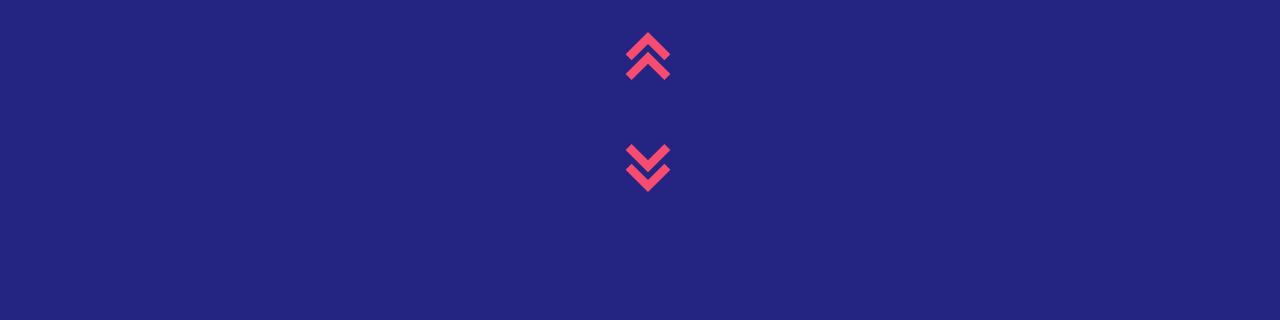
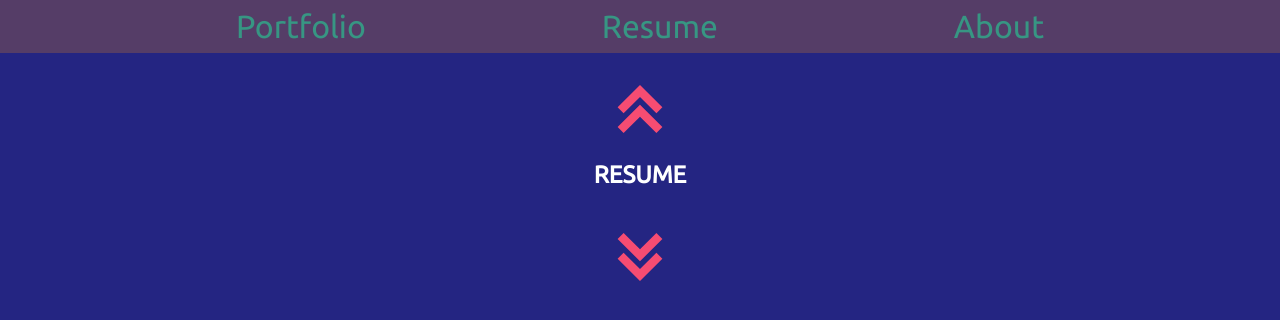
Before and after one commit to tarekel96/Portfolio_App, a React (Create React App) app in the folder portfolio/: page / in a window 1280 px wide. Both pictures are taken after a click on the icon 648 px from the left and 1017 px from the top of the page. Shown: the top 320 px of the page. Built offline with nearby package versions, Linux system fonts and the light colour scheme.

Commit message:
created the nav component and the nav items are now functional with the page index state of the root app

```diff
--- a/portfolio/src/App.js
+++ b/portfolio/src/App.js
@@ -3,7 +3,7 @@ import { useTransition } from 'react-spring';
 import projectDataJSON from './data/projects.json';
 import Portfolio from './pages/Portfolio.js';
 import Loading from './pages/Loading.js';
-import { Section } from './components/Section.js';
+import Resume from './pages/Resume.js';
 import './styles/main.css';
 
 const App = () => {
@@ -90,10 +90,11 @@ const App = () => {
 					previous={handleCardPrevClick}
 					slideUp={handleSlideUp}
 					slideDown={handleSlideDown}
+					setPageIndex={setPageIndex}
 				/>
 			);
 		case 1:
-			return <Section upAndDownArrows={true} slideUp={handleSlideUp} slideDown={handleSlideDown} />;
+			return <Resume slideUp={handleSlideUp} slideDown={handleSlideDown} setPageIndex={setPageIndex} />;
 		default:
 			return (
 				<Portfolio
@@ -104,6 +105,7 @@ const App = () => {
 					previous={handleCardPrevClick}
 					slideUp={handleSlideUp}
 					slideDown={handleSlideDown}
+					setPageIndex={setPageIndex}
 				/>
 			);
 	}
--- /dev/null
+++ b/portfolio/src/components/Layout.js
@@ -0,0 +1,12 @@
+import React from 'react';
+import { Navbar } from './Navbar.js';
+import styles from './Layout.module.css';
+
+export const Layout = ({ children, hasNavbar = true, setPageIndex }) => {
+	return (
+		<div className={`${styles['layoutContainer']}`}>
+			{hasNavbar && <Navbar setPageIndex={setPageIndex} />}
+			{children}
+		</div>
+	);
+};
--- /dev/null
+++ b/portfolio/src/components/Layout.module.css
@@ -0,0 +1,5 @@
+.layoutContainer {
+	margin: 0;
+	padding: 0;
+	box-sizing: border-box;
+}
--- a/portfolio/src/components/Navbar.js
+++ b/portfolio/src/components/Navbar.js
@@ -1,4 +1,7 @@
-export const Navbar = () => {
+import React from 'react';
+import styles from './Navbar.module.css';
+
+export const Navbar = ({ setPageIndex }) => {
 	const navItems = [
 		{
 			name: 'Portfolio',
@@ -14,9 +17,22 @@ export const Navbar = () => {
 		}
 	];
 	return (
-		<nav>
+		<nav className={`${styles['navbar']} brownBurgundyBackground`}>
 			{navItems.map((navItem) => {
-				return <span key={navItem.indexNumber}>{navItem.name}</span>;
+				return (
+					<div
+						id={navItem.indexNumber}
+						className={`cursor greenLightForestColor`}
+						key={navItem.indexNumber}
+						onClick={(e) => {
+							setPageIndex((prevPageIndex) => {
+								return Number(e.target.id);
+							});
+						}}
+					>
+						{navItem.name}
+					</div>
+				);
 			})}
 		</nav>
 	);
--- /dev/null
+++ b/portfolio/src/components/Navbar.module.css
@@ -0,0 +1,14 @@
+.navbar {
+	display: flex;
+	height: 100%;
+	width: 100%;
+	justify-content: space-evenly;
+	align-content: center;
+	margin: 0 auto;
+}
+.navbar div {
+	display: inline-block;
+	font-size: 2rem;
+	height: 100%;
+	padding: .5rem 0 .5rem 0;
+}
--- a/portfolio/src/components/Section.js
+++ b/portfolio/src/components/Section.js
@@ -16,17 +16,21 @@ export const Section = ({
 }) => {
 	return (
 		<div>
-			<section className={`${styles['upArrowContainer']}`}>
-				{upArrow || upAndDownArrows ? <UpArrow onClick={slideUp} /> : null}
-			</section>
+			{upArrow || upAndDownArrows ? (
+				<section className={`${styles['upArrowContainer']}`}>
+					<UpArrow onClick={slideUp} />
+				</section>
+			) : null}
 			<section style={{ flexDirection: column ? 'column' : 'row' }} className={styles['sectionContainer']}>
 				{cardArrows && <LeftArrow onClick={previous} />}
 				{children}
 				{cardArrows && <RightArrow onClick={next} />}
 			</section>
-			<section className={`${styles['downArrowContainer']}`}>
-				{downArrow || upAndDownArrows ? <DownArrow onClick={slideDown} /> : null}
-			</section>
+			{downArrow || upAndDownArrows ? (
+				<section className={`${styles['downArrowContainer']}`}>
+					<DownArrow onClick={slideDown} />
+				</section>
+			) : null}
 		</div>
 	);
 };
--- a/portfolio/src/components/Section.module.css
+++ b/portfolio/src/components/Section.module.css
@@ -2,7 +2,7 @@
 	display: flex;
 	justify-content: space-around;
 	align-items: center;
-	margin: 2.5% 5%;
+	margin: 0 5%;
 }
 
 .blue {
@@ -16,5 +16,5 @@
 .downArrowContainer {
 	display: flex;
 	justify-content: center;
-	margin: .5rem auto 2.5% auto;
+	margin: 1.5rem auto 2.5% auto;
 }
--- a/portfolio/src/pages/Portfolio.js
+++ b/portfolio/src/pages/Portfolio.js
@@ -1,15 +1,17 @@
 import React from 'react';
 import PropTypes from 'prop-types';
+import { Layout } from '../components/Layout.js';
 import { Section } from '../components/Section.js';
 import { Card } from '../components/Card.js';
 
-const Portfolio = ({ projectData, index, transitions, next, previous, slideUp, slideDown }) => {
+const Portfolio = ({ projectData, index, transitions, next, previous, slideUp, slideDown, setPageIndex }) => {
 	let technologiesArray;
 	// converts the tags string into an array of tags
 	if (projectData[index].technologiesUsed !== '') {
 		technologiesArray = projectData[index].technologiesUsed.split(',');
 	}
 	return (
+		<Layout setPageIndex={setPageIndex}>
 			<Section
 				cardArrows={true}
 				next={next}
@@ -35,6 +37,7 @@ const Portfolio = ({ projectData, index, transitions, next, previous, slideUp, s
 					);
 				})}
 			</Section>
+		</Layout>
 	);
 };
 
@@ -45,7 +48,8 @@ Portfolio.propTypes = {
 	next: PropTypes.func,
 	previous: PropTypes.func,
 	slideUp: PropTypes.func,
-	slideDown: PropTypes.func
+	slideDown: PropTypes.func,
+	setPageIndex: PropTypes.func
 };
 
 export default Portfolio;
--- /dev/null
+++ b/portfolio/src/pages/Resume.js
@@ -0,0 +1,15 @@
+import React from 'react';
+import { Layout } from '../components/Layout.js';
+import { Section } from '../components/Section.js';
+
+const Resume = ({ setPageIndex, slideUp, slideDown }) => {
+	return (
+		<Layout setPageIndex={setPageIndex}>
+			<Section upAndDownArrows={true} slideUp={slideUp} slideDown={slideDown}>
+				<h1>RESUME</h1>
+			</Section>
+		</Layout>
+	);
+};
+
+export default Resume;
--- a/portfolio/src/styles/main.css
+++ b/portfolio/src/styles/main.css
@@ -18,6 +18,8 @@ body {
 	color: var(--color-white);
 	height: 100%;
 	width: 100%;
+	margin: 0;
+	padding: 0;
 }
 
 /* utility classes */
```
Lines whose indentation alone changed are shown as unchanged.
